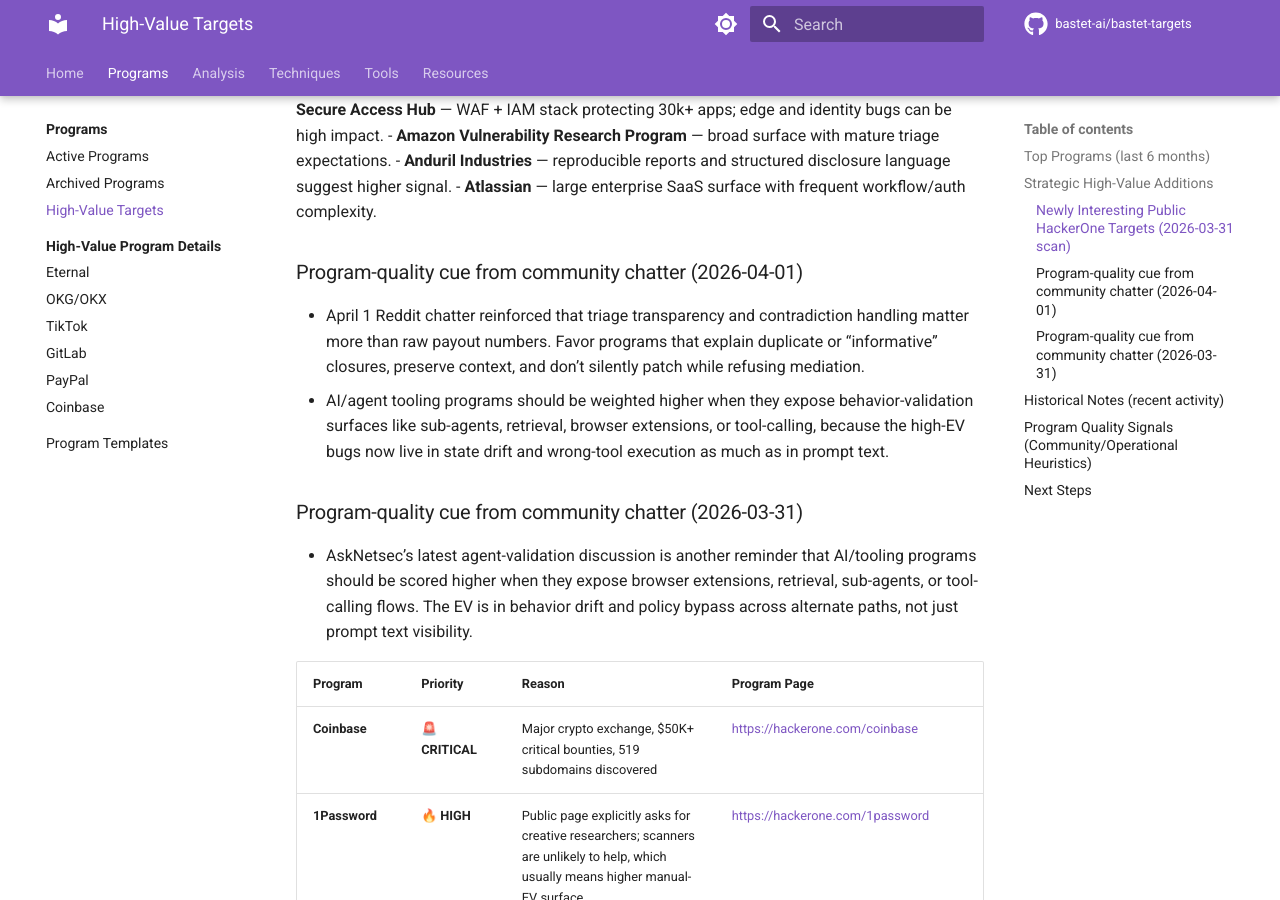
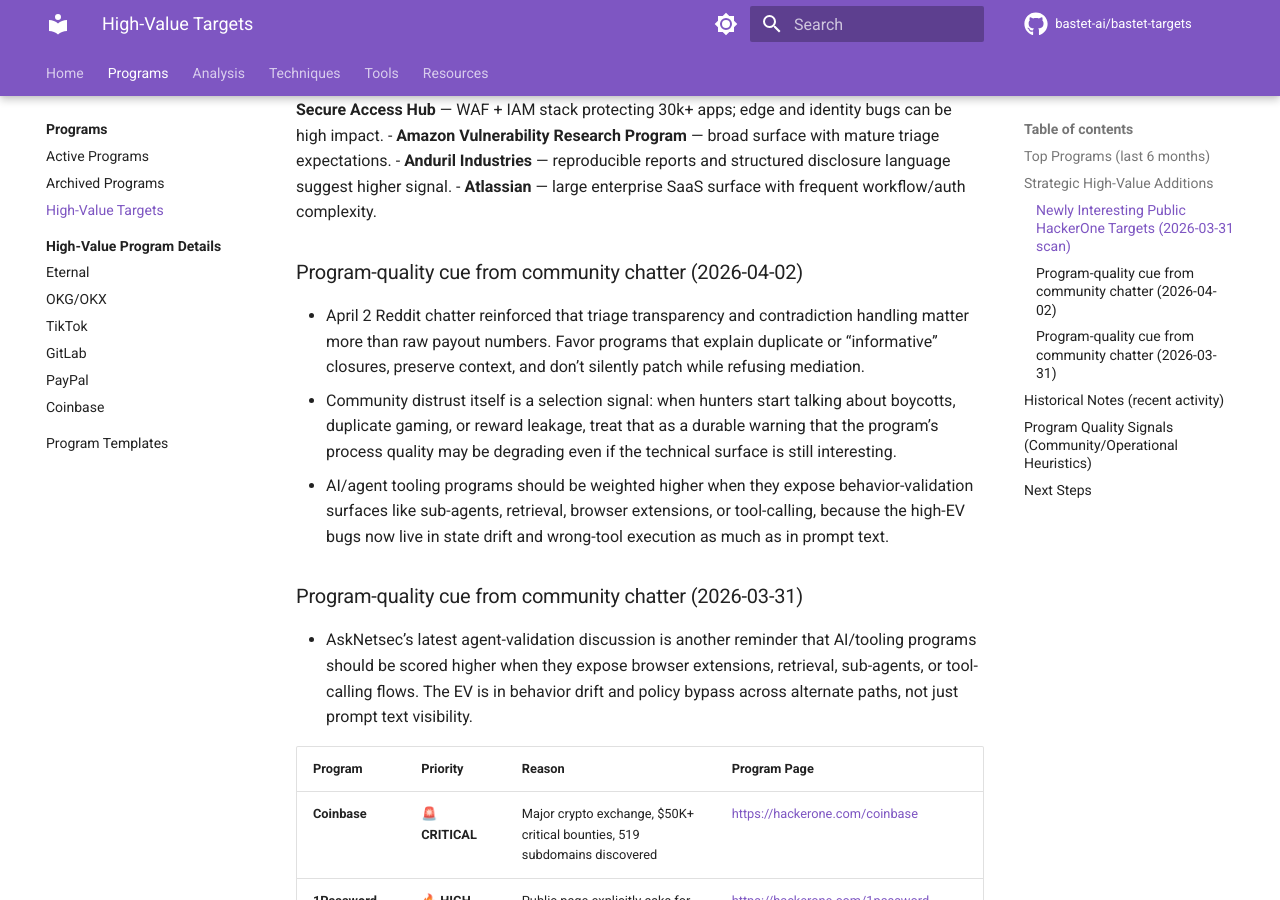
Before and after one commit to bastet-ai/bastet-targets, an MkDocs documentation site: the page built from docs/programs/high-value.md, in a window 1280 px wide and 900 px high, scrolled down 1096 px. Built offline with MkDocs 1.6.1 and Material for MkDocs 9.7.7, drawn with Linux system fonts in a browser that asks for light colours; comment, search, counter and statistics services are not loaded.

Commit message:
Add Apr 2 program trust signals

```diff
--- a/docs/programs/high-value.md
+++ b/docs/programs/high-value.md
@@ -31,8 +31,9 @@
 - **Anduril Industries** — reproducible reports and structured disclosure language suggest higher signal.
 - **Atlassian** — large enterprise SaaS surface with frequent workflow/auth complexity.
 
-### Program-quality cue from community chatter (2026-04-01)
-- April 1 Reddit chatter reinforced that triage transparency and contradiction handling matter more than raw payout numbers. Favor programs that explain duplicate or “informative” closures, preserve context, and don’t silently patch while refusing mediation.
+### Program-quality cue from community chatter (2026-04-02)
+- April 2 Reddit chatter reinforced that triage transparency and contradiction handling matter more than raw payout numbers. Favor programs that explain duplicate or “informative” closures, preserve context, and don’t silently patch while refusing mediation.
+- Community distrust itself is a selection signal: when hunters start talking about boycotts, duplicate gaming, or reward leakage, treat that as a durable warning that the program’s process quality may be degrading even if the technical surface is still interesting.
 - AI/agent tooling programs should be weighted higher when they expose behavior-validation surfaces like sub-agents, retrieval, browser extensions, or tool-calling, because the high-EV bugs now live in state drift and wrong-tool execution as much as in prompt text.
 
 ### Program-quality cue from community chatter (2026-03-31)
```
Also changed, not shown: docs/program-quality-signals.md (+1 -0 lines).
